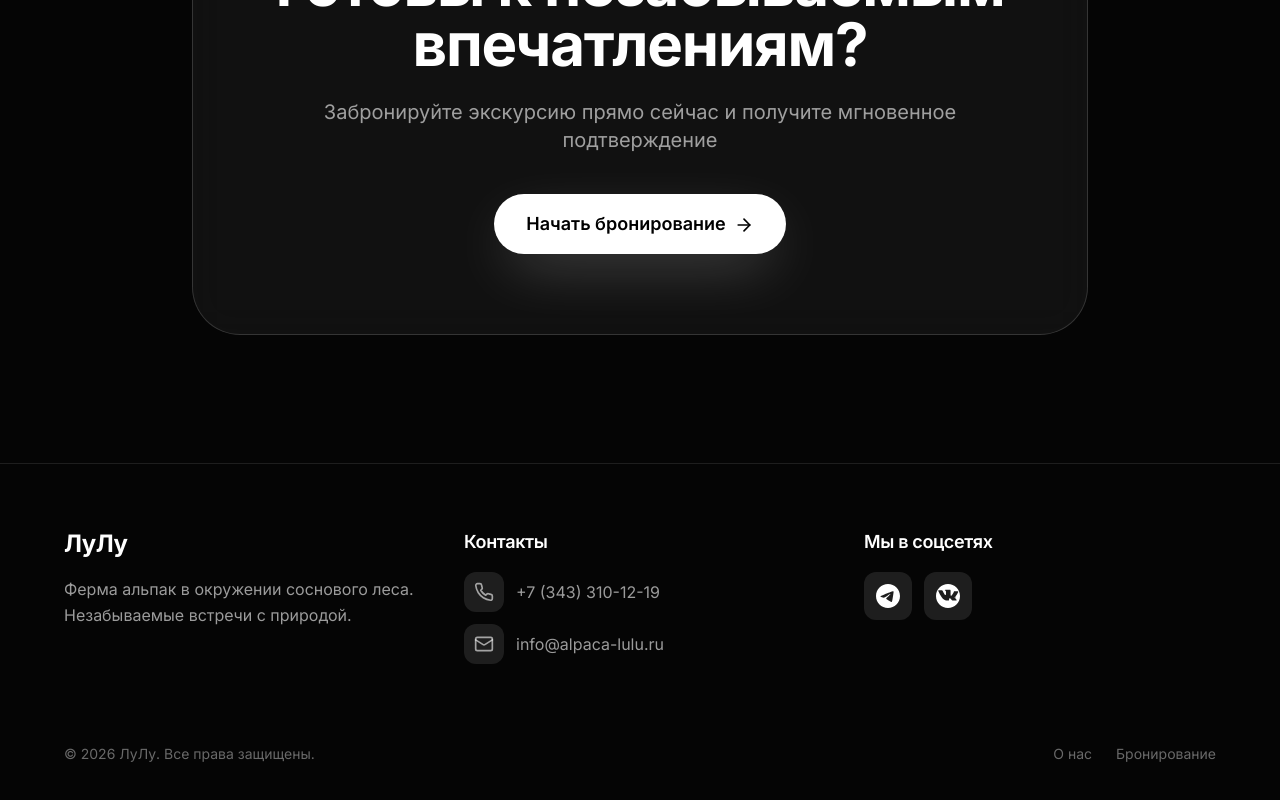
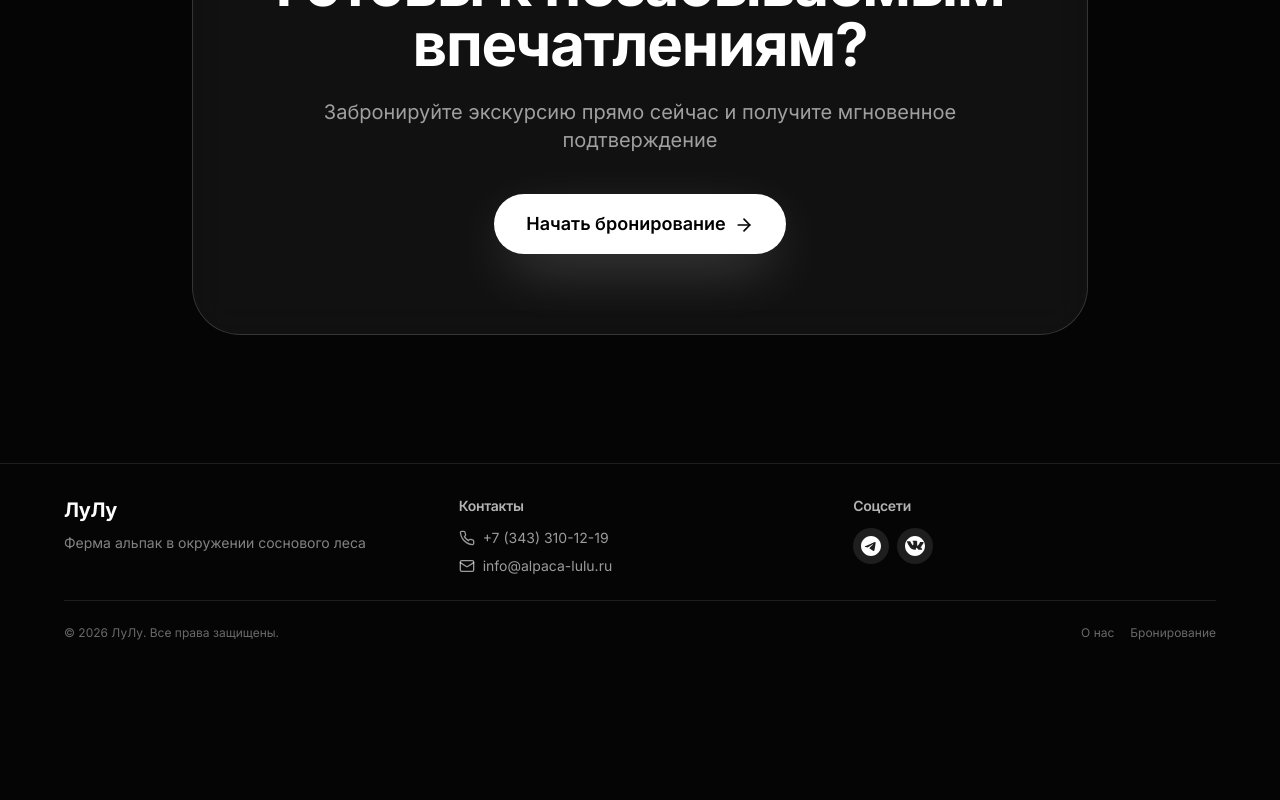
Before and after one commit to platon453/Hakaton_asdsa, a Next.js app: page / in a window 1280 px wide. Shown: the part 2291-3091 px from the top of the page. After the commit the page ends 2964 px from the top, so only its background shows below. Built offline with nearby package versions, Linux system fonts and the light colour scheme.

Commit message:
Поменял размер footer

```diff
--- a/components/Footer.tsx
+++ b/components/Footer.tsx
@@ -3,38 +3,34 @@ import { Mail, Phone } from 'lucide-react'
 
 export function Footer() {
   return (
-    <footer className="py-16 px-4 border-t border-white/10">
+    <footer className="py-8 px-4 border-t border-white/10">
       <div className="max-w-6xl mx-auto">
-        <div className="grid md:grid-cols-3 gap-12 mb-12">
+        <div className="grid md:grid-cols-3 gap-8 mb-6">
           {/* Company Info */}
           <div>
-            <h3 className="text-2xl font-bold text-white mb-4">ЛуЛу</h3>
-            <p className="text-white/60 leading-relaxed">
-              Ферма альпак в окружении соснового леса. Незабываемые встречи с природой.
+            <h3 className="text-xl font-bold text-white mb-2">ЛуЛу</h3>
+            <p className="text-sm text-white/50 leading-relaxed">
+              Ферма альпак в окружении соснового леса
             </p>
           </div>
 
           {/* Contact Info */}
           <div>
-            <h4 className="text-lg font-semibold text-white mb-4">Контакты</h4>
-            <div className="space-y-3">
+            <h4 className="text-sm font-semibold text-white/70 mb-3">Контакты</h4>
+            <div className="space-y-2">
               <a
                 href="tel:+73433101219"
-                className="flex items-center gap-3 text-white/60 hover:text-white transition-colors group"
+                className="flex items-center gap-2 text-sm text-white/60 hover:text-white transition-colors"
               >
-                <div className="w-10 h-10 rounded-xl bg-white/10 flex items-center justify-center group-hover:bg-white/20 transition-colors">
-                  <Phone className="w-5 h-5" />
-                </div>
+                <Phone className="w-4 h-4" />
                 <span>+7 (343) 310-12-19</span>
               </a>
 
               <a
                 href="mailto:info@alpaca-lulu.ru"
-                className="flex items-center gap-3 text-white/60 hover:text-white transition-colors group"
+                className="flex items-center gap-2 text-sm text-white/60 hover:text-white transition-colors"
               >
-                <div className="w-10 h-10 rounded-xl bg-white/10 flex items-center justify-center group-hover:bg-white/20 transition-colors">
-                  <Mail className="w-5 h-5" />
-                </div>
+                <Mail className="w-4 h-4" />
                 <span>info@alpaca-lulu.ru</span>
               </a>
             </div>
@@ -42,17 +38,17 @@ export function Footer() {
 
           {/* Social Links */}
           <div>
-            <h4 className="text-lg font-semibold text-white mb-4">Мы в соцсетях</h4>
-            <div className="flex gap-3">
+            <h4 className="text-sm font-semibold text-white/70 mb-3">Соцсети</h4>
+            <div className="flex gap-2">
               <a
                 href="https://t.me/alpaca_lulu"
                 target="_blank"
                 rel="noopener noreferrer"
-                className="w-12 h-12 rounded-xl bg-white/10 flex items-center justify-center hover:bg-white/20 transition-all hover-lift group"
+                className="w-9 h-9 rounded-lg bg-white/10 flex items-center justify-center hover:bg-white/20 transition-all group"
                 aria-label="Telegram"
               >
                 <svg
-                  className="w-6 h-6 text-white group-hover:scale-110 transition-transform"
+                  className="w-5 h-5 text-white group-hover:scale-110 transition-transform"
                   viewBox="0 0 24 24"
                   fill="currentColor"
                 >
@@ -64,11 +60,11 @@ export function Footer() {
                 href="https://vk.com/alpaca_lulu"
                 target="_blank"
                 rel="noopener noreferrer"
-                className="w-12 h-12 rounded-xl bg-white/10 flex items-center justify-center hover:bg-white/20 transition-all hover-lift group"
+                className="w-9 h-9 rounded-lg bg-white/10 flex items-center justify-center hover:bg-white/20 transition-all group"
                 aria-label="VK"
               >
                 <svg
-                  className="w-6 h-6 text-white group-hover:scale-110 transition-transform"
+                  className="w-5 h-5 text-white group-hover:scale-110 transition-transform"
                   viewBox="0 0 24 24"
                   fill="currentColor"
                 >
@@ -80,11 +76,11 @@ export function Footer() {
         </div>
 
         {/* Bottom Bar */}
-        <div className="pt-8 flex flex-col md:flex-row justify-between items-center gap-4">
-          <p className="text-white/40 text-sm">
+        <div className="pt-6 border-t border-white/10 flex flex-col md:flex-row justify-between items-center gap-3 text-xs">
+          <p className="text-white/40">
             © 2026 ЛуЛу. Все права защищены.
           </p>
-          <div className="flex gap-6 text-sm text-white/40">
+          <div className="flex gap-4 text-white/40">
             <Link href="/about" className="hover:text-white transition-colors">
               О нас
             </Link>
```
